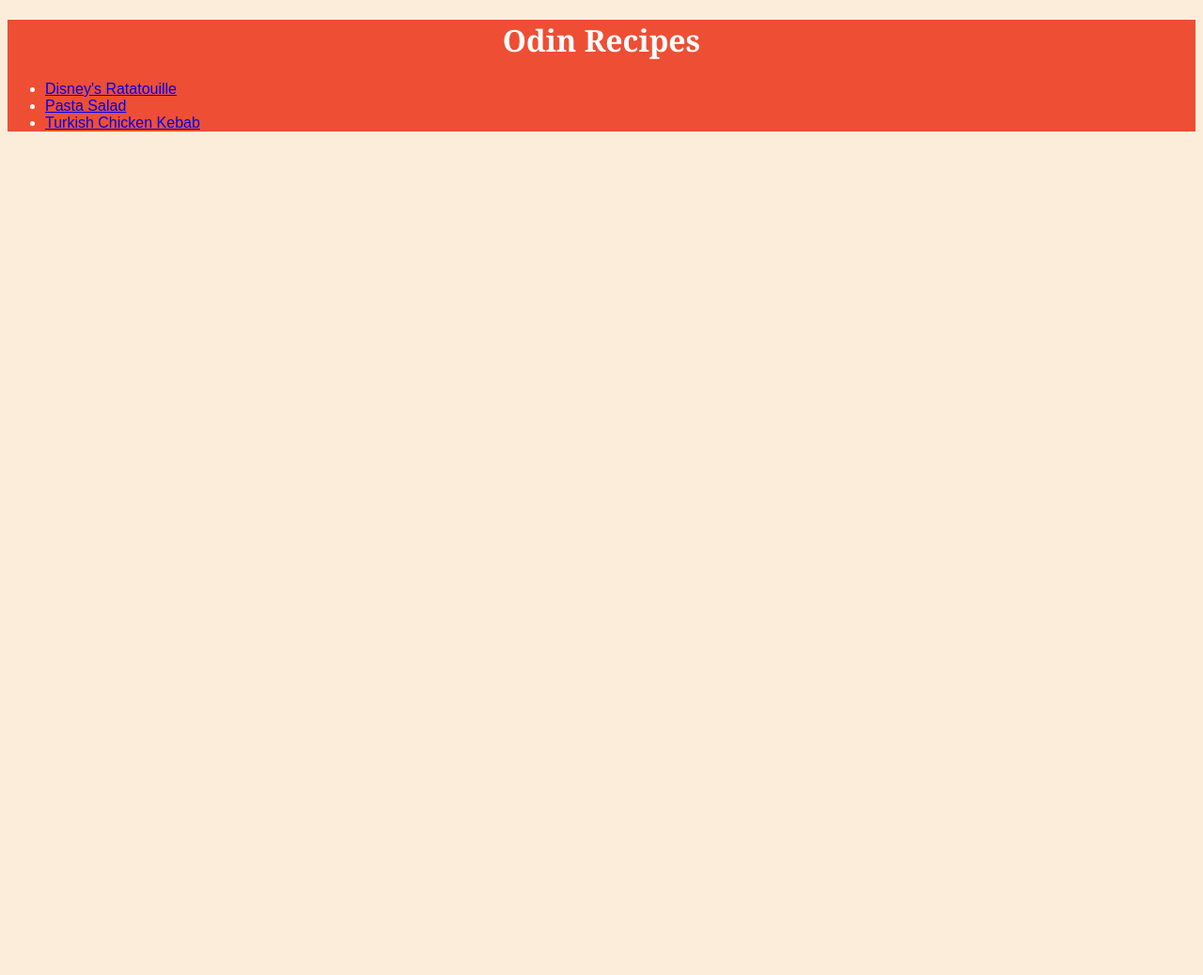
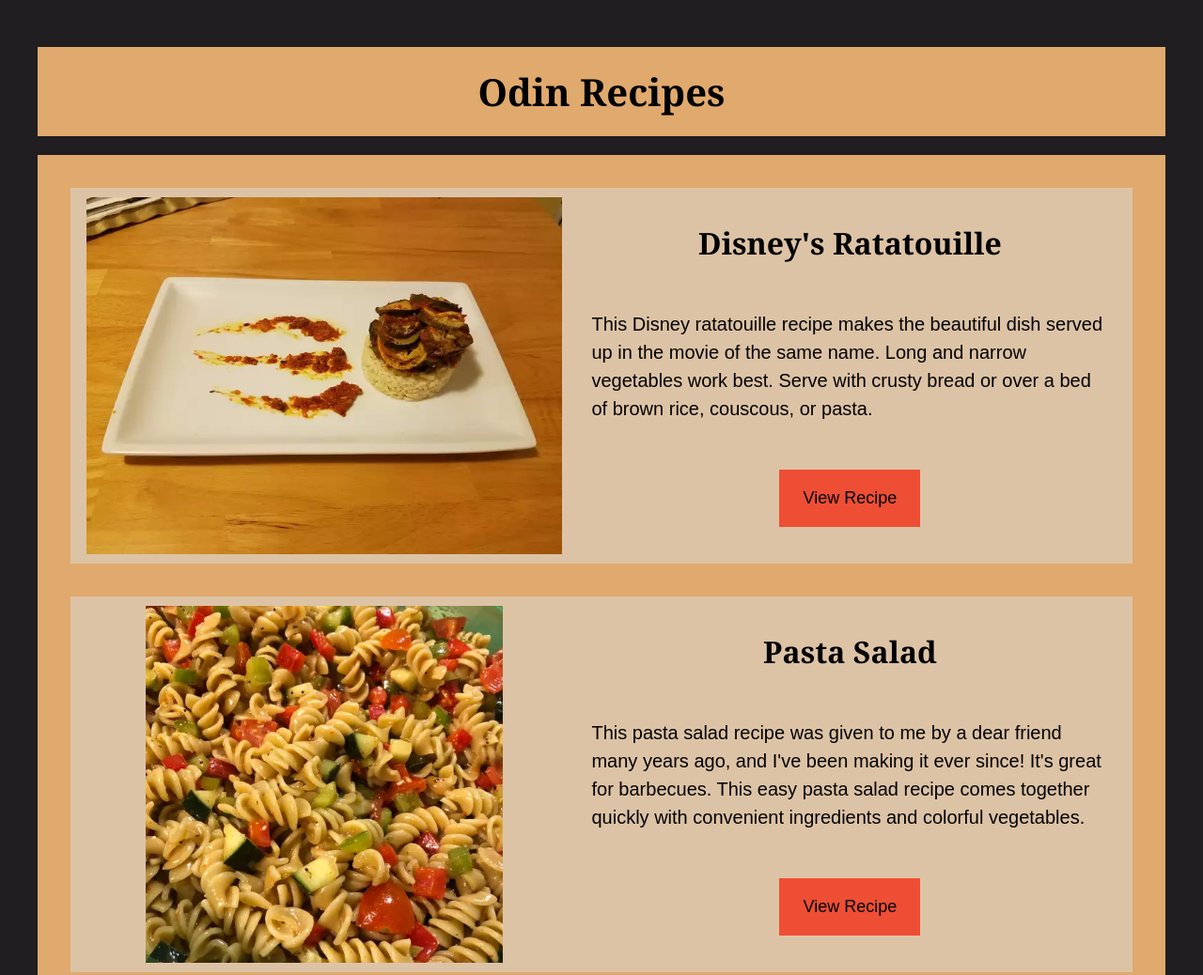
Before and after one commit to Dev-Maz/odin-recipes, a plain HTML site: page index.html in a window 1280 px wide. Shown: the top 1038 px of the page at 94% size. Before the commit the page ends 800 px from the top, so only its background shows below. Drawn offline with Linux system fonts and the light colour scheme.

Commit message:
Update index.html and styles.css
Changed the layout of the homepage from a simple unordered list, to an
actual recipe menu.

```diff
--- a/index.html
+++ b/index.html
@@ -6,13 +6,53 @@
         <link rel="stylesheet" href="./styles.css">
     </head>
     <body>
-        <div class="recipe-menu">
-            <h1>Odin Recipes</h1>
-            <ul>
-                <li><a href="./recipes/ratatouille.html">Disney's Ratatouille</a></li>
-                <li><a href="./recipes/pasta-salad.html">Pasta Salad</a></li>
-                <li><a href="./recipes/turkish-chicken-kebab.html">Turkish Chicken Kebab</a></li>
-            </u>
+        <div class="container">
+            <h1 class="title">Odin Recipes</h1>
+            <div class="recipe-menu">
+                <div class="recipe-preview">
+                    <div class="img-container">
+                        <img src="./images/disney-ratatouille.jpg" alt="Disney's Ratatouille">
+                    </div>
+                    <div class="preview">
+                        <h2>Disney's Ratatouille</h2>
+                        <p>
+                            This Disney ratatouille recipe makes the beautiful dish served up in the movie
+                            of the same name. Long and narrow vegetables work best.
+                            Serve with crusty bread or over a bed of brown rice, couscous, or pasta.
+                        </p>
+                        <a href="./recipes/ratatouille.html">View Recipe</a>
+                    </div>
+                </div>
+                <div class="recipe-preview">
+                    <div class="img-container">
+                        <img src="./images/pasta-salad.jpg" alt="Pasta Salad">
+                    </div>
+                    <div class="preview">
+                        <h2>Pasta Salad</h2>
+                        <p>
+                            This pasta salad recipe was given to me by a dear friend many years ago, and I've been
+                            making it ever since! It's great for barbecues. This easy pasta salad recipe
+                            comes together quickly with convenient ingredients and colorful vegetables.
+                        </p>
+                        <a href="./recipes/pasta-salad.html">View Recipe</a>
+                    </div>
+                </div>
+                <div class="recipe-preview" id="mb0">
+                    <div class="img-container">
+                        <img src="./images/turkish-chicken-kebab.jpg" alt="Turkish Chicken Kebab">
+                    </div>
+                    <div class="preview">
+                        <h2>Turkish Chicken Kebab</h2>
+                        <p>
+                            This chicken kebab recipe uses a flavorful, yogurt-based
+                            marinade. I'd like to think that all the chicken coming off
+                            American grills this summer will be as tasty, juicy, and
+                            tender as these. Even inexperienced grillers can produce impressive results!
+                        </p>
+                        <a href="./recipes/turkish-chicken-kebab.html">View Recipe</a>
+                    </div>
+                </div>
+            </div>
         </div>
     </body>
 </html>
--- a/styles.css
+++ b/styles.css
@@ -1,27 +1,87 @@
+html {
+    box-sizing: border-box;
+}
+*,
+*::before,
+*::after {
+    box-sizing: inherit;
+}
+
 body {
     font-family: Arial, sans-serif;
-    background-color: #FCEDDA;
-    color: white;
+    background-color: #201E20;
 }
 
-.recipe-menu h1,
-.recipe h1,
-.recipe h2 {
-    font-family: Georgia, serif;
-    font-weight: bold;
+.container {
+    width: 1200px;
+    margin: 50px auto;
 }
 
-.recipe-menu,
-.recipe  {
-    background-color: #EE4E34;
+.title {
+    background-color: #E0A96D;
+    font-family: Georgia, serif;
+    text-align: center;
+    padding: 20px;
+    margin-top: 0;
+    margin-bottom: 20px;
+    font-size: 40px;
+}
+
+.recipe-menu {
+    background-color: #E0A96D;
+    padding: 35px;
+}
+
+.recipe-preview {
+    background-color: #DDC3A5;
+    margin-bottom: 35px;
+    height: 400px;
+    padding: 10px;
+}
+
+.recipe-preview img {
+    height: 380px;
+    display: inline-block;
+}
+
+.preview {
+    display: inline-block;
+    vertical-align: top;
+    width: 550px;
+    margin-left: 20px;
+}
+
+.img-container {
+    display: inline-block;
+    width: 520px;
     text-align: center;
 }
 
-.recipe-menu ul {
-    text-align: left;
+.preview h2 {
+    font-size: 32px;
+    text-align: center;
+    margin-bottom: 50px;
+    font-family: Georgia, serif;
 }
 
-.recipe .ingredients,
-.recipe .steps {
-    text-align: left;
+.preview p {
+    font-size: 20px;
+    line-height: 1.5;
+    margin-bottom: 50px;
 }
+
+.preview a {
+    background-color: #EE4E34;
+    color: black;
+    text-decoration: none;
+    width: 150px;
+    display: block;
+    margin: 0 auto;
+    text-align: center;
+    padding: 20px;
+    font-size: 18px;
+}
+
+#mb0 {
+    margin-bottom: 0;
+}
```
